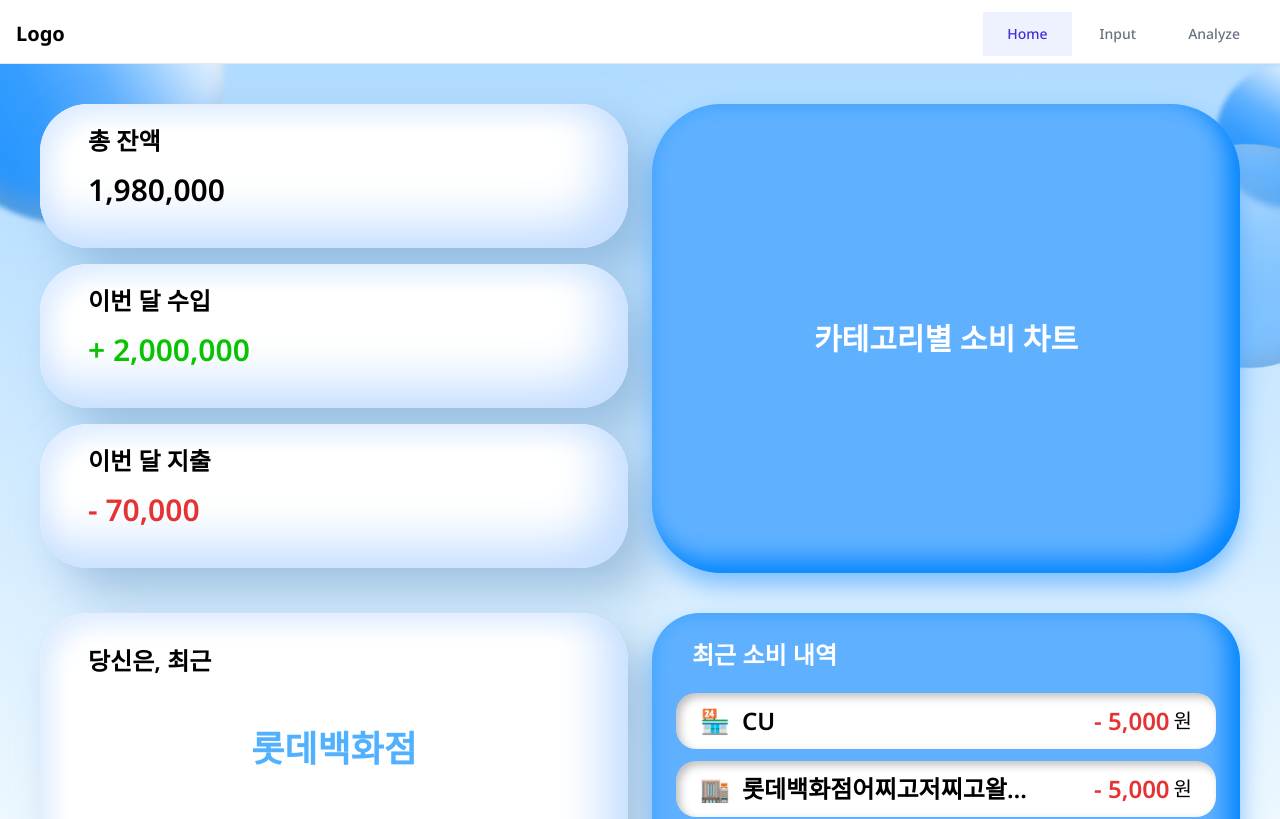
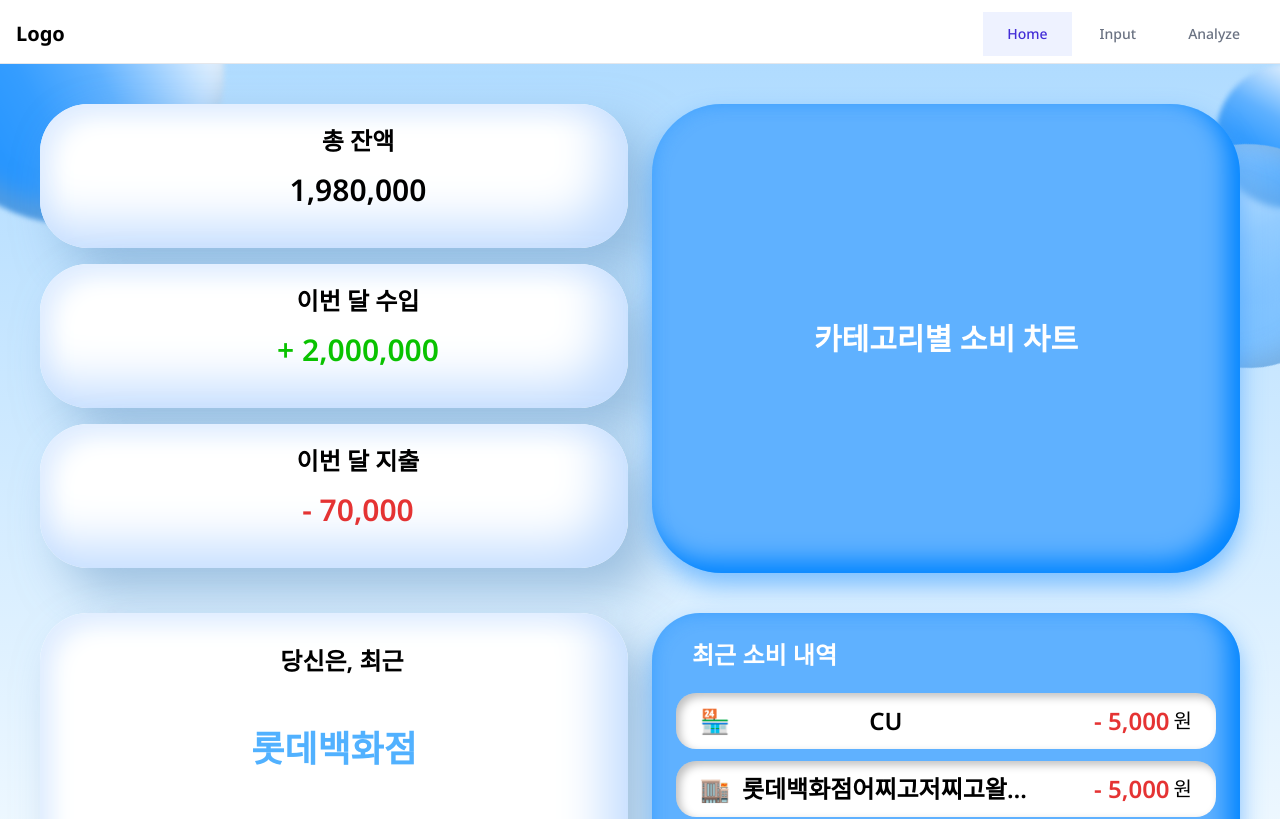
Before and after one commit to oding01/Expense-Tracker, a React (Vite) app: page / in a window 1280 px wide. Shown: the top 819 px of the page. Built offline with nearby package versions, Linux system fonts and the light colour scheme.

Commit message:
fix: :rotating_light: 전역으로 선언되어 있던 text-align 삭제

```diff
--- a/src/index.css
+++ b/src/index.css
@@ -19,7 +19,6 @@
 * {
 	box-sizing: border-box;
 	font-family: 'Noto Sans', sans-serif;
-	text-align: initial;
 }
 
 #root {
```
